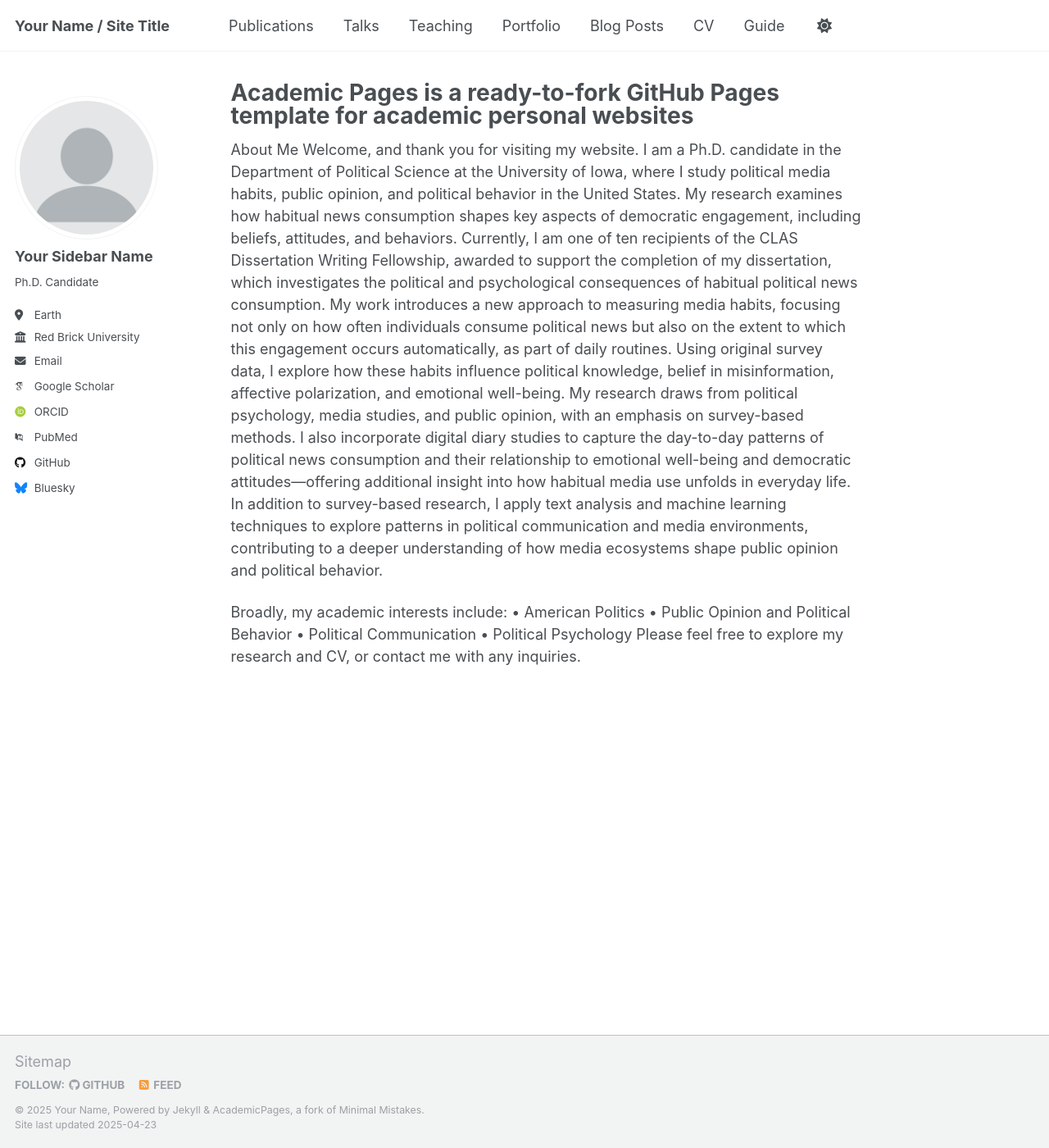
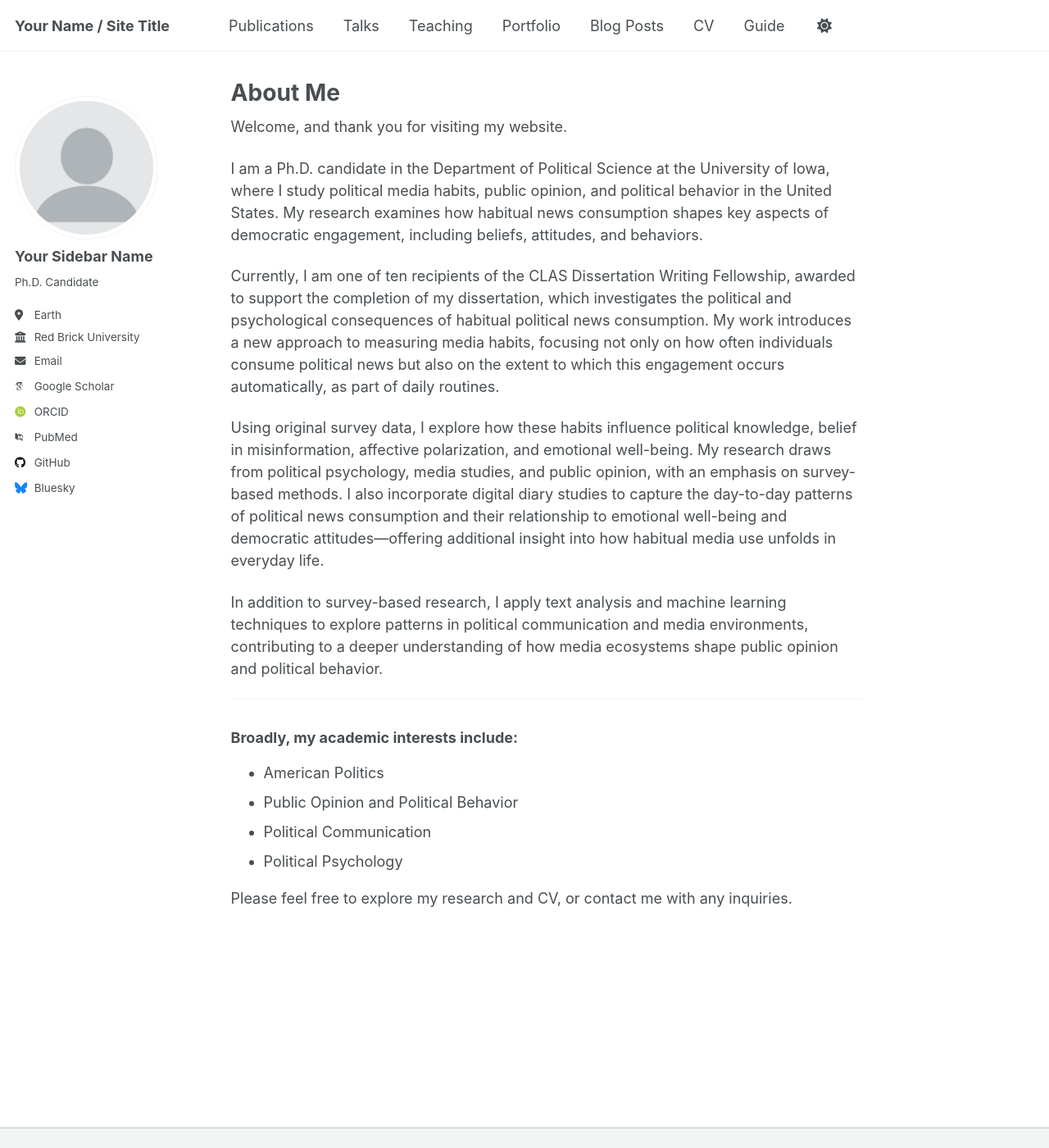
Before and after one commit to sbgerot/sbgerot.github.io, a Jekyll site: the page built from _pages/about.md, in a window 1280 px wide and 1400 px high. Shown: the whole window at 82% size. Built offline with Jekyll 4.4.1, drawn with Linux system fonts in a browser that asks for light colours; some web fonts are replaced.

Commit message:
Update about.md

```diff
--- a/_pages/about.md
+++ b/_pages/about.md
@@ -1,22 +1,28 @@
 ---
 permalink: /
-title: "Academic Pages is a ready-to-fork GitHub Pages template for academic personal websites"
+title: "About Me"
 author_profile: true
 redirect_from:
   - /about/
   - /about.html
 ---
 
-About Me
 Welcome, and thank you for visiting my website.
+
 I am a Ph.D. candidate in the Department of Political Science at the University of Iowa, where I study political media habits, public opinion, and political behavior in the United States. My research examines how habitual news consumption shapes key aspects of democratic engagement, including beliefs, attitudes, and behaviors.
+
 Currently, I am one of ten recipients of the CLAS Dissertation Writing Fellowship, awarded to support the completion of my dissertation, which investigates the political and psychological consequences of habitual political news consumption. My work introduces a new approach to measuring media habits, focusing not only on how often individuals consume political news but also on the extent to which this engagement occurs automatically, as part of daily routines.
+
 Using original survey data, I explore how these habits influence political knowledge, belief in misinformation, affective polarization, and emotional well-being. My research draws from political psychology, media studies, and public opinion, with an emphasis on survey-based methods. I also incorporate digital diary studies to capture the day-to-day patterns of political news consumption and their relationship to emotional well-being and democratic attitudes—offering additional insight into how habitual media use unfolds in everyday life.
+
 In addition to survey-based research, I apply text analysis and machine learning techniques to explore patterns in political communication and media environments, contributing to a deeper understanding of how media ecosystems shape public opinion and political behavior.
 
-Broadly, my academic interests include:
-•	American Politics
-•	Public Opinion and Political Behavior
-•	Political Communication
-•	Political Psychology
+---
+
+### Broadly, my academic interests include:
+- American Politics
+- Public Opinion and Political Behavior
+- Political Communication
+- Political Psychology
+
 Please feel free to explore my research and CV, or contact me with any inquiries.
```
